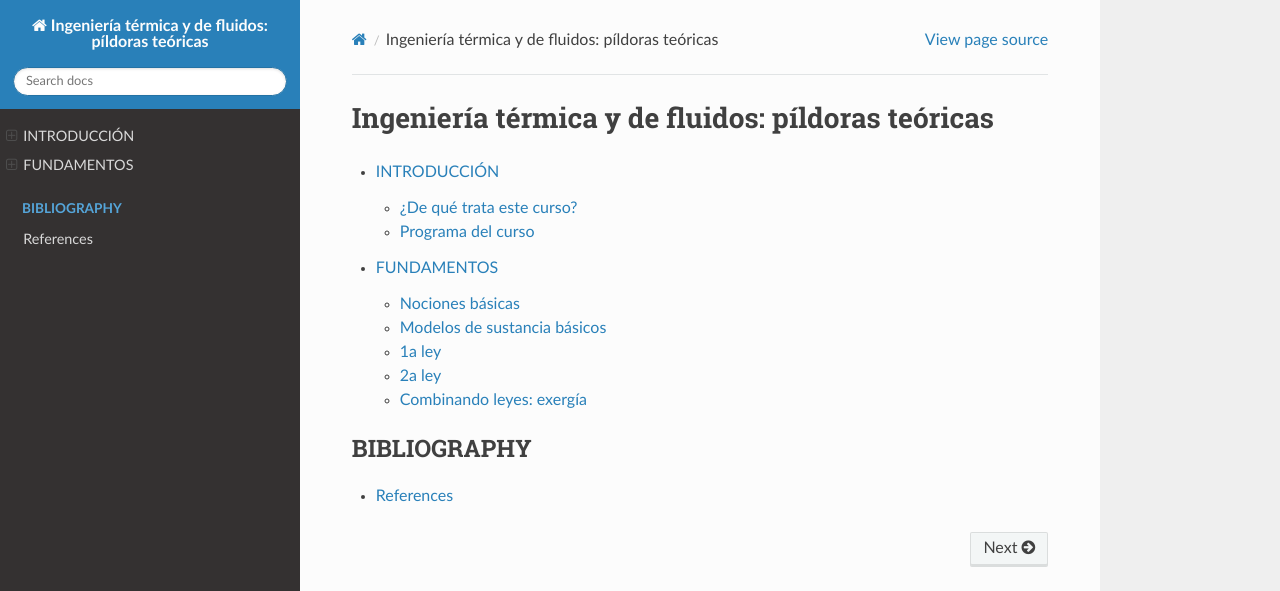
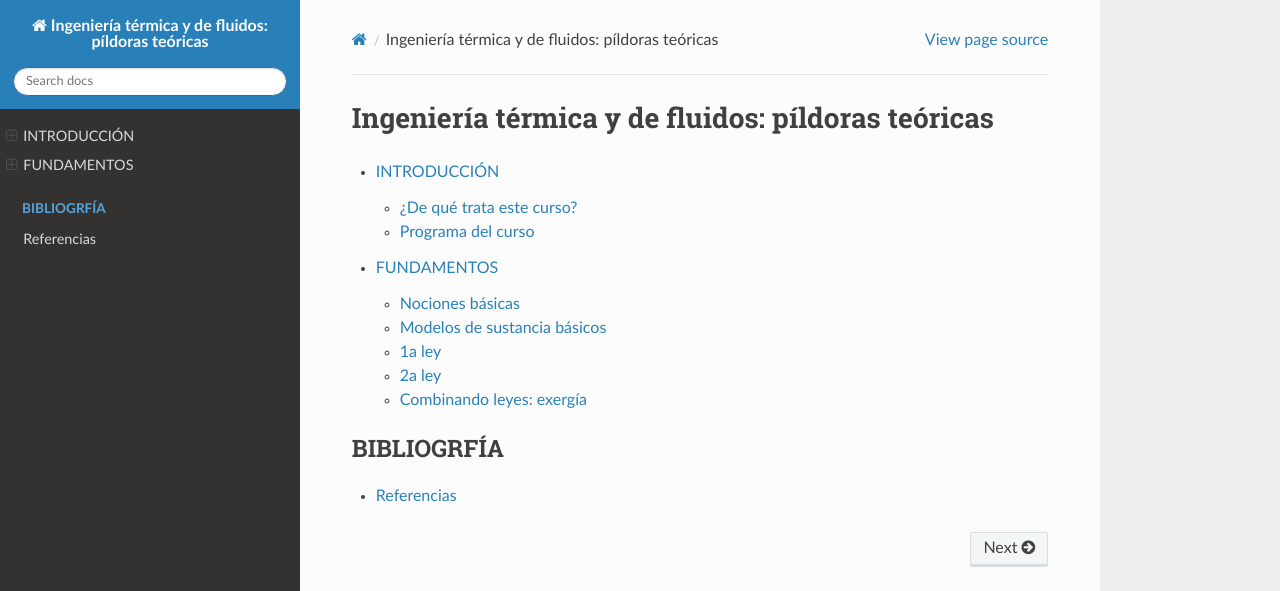
Before and after one commit to azarketa/ReadTheDocs-ESP, a Sphinx documentation site: the page built from source/index.rst, in a window 1280 px wide. Shown: the top 591 px of the page. Built offline with Sphinx 7.4.7 and the Read the Docs theme 3.1.0, drawn with Linux system fonts in a browser that asks for light colours; pages that are not in the unit, such as notebooks, are missing from menus.

Commit message:
Files updated

````diff
--- a/source/01_Basic_notions.rst
+++ b/source/01_Basic_notions.rst
@@ -1,6 +1,6 @@
-==============
+================
 Nociones básicas
-==============
+================
 
 .. toctree::
    :maxdepth: 2
--- a/source/bibliography_section.md
+++ b/source/bibliography_section.md
@@ -1,4 +1,4 @@
-# References
+# Referencias
 
 ```{bibliography}
 :style: unsrt
--- a/source/index.rst
+++ b/source/index.rst
@@ -15,7 +15,7 @@ Ingeniería térmica y de fluidos: píldoras teóricas
    .. toctree::
       :maxdepth: 1
       :titlesonly:
-      :caption: BIBLIOGRAPHY
+      :caption: BIBLIOGRFÍA
 
       bibliography_section
 
````
